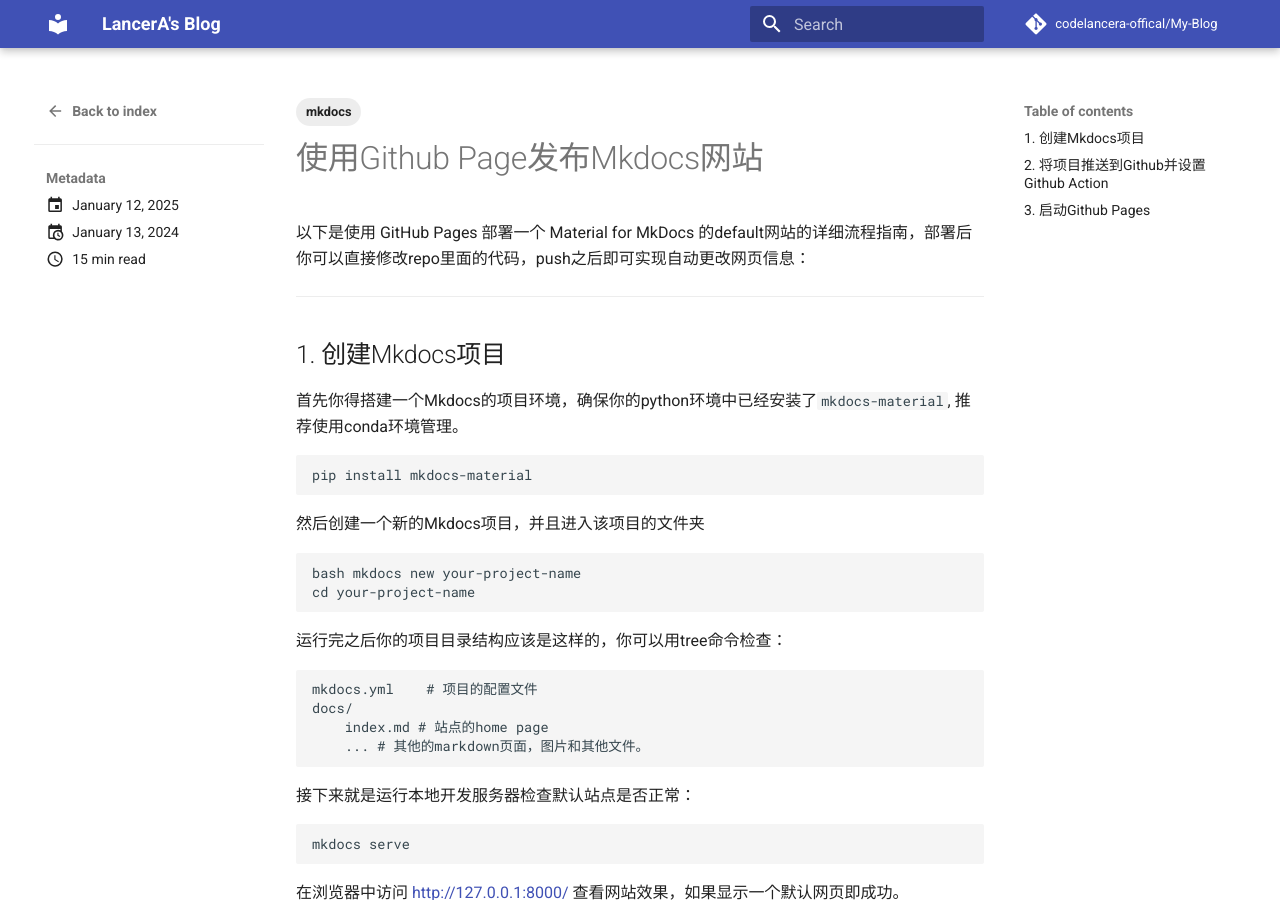
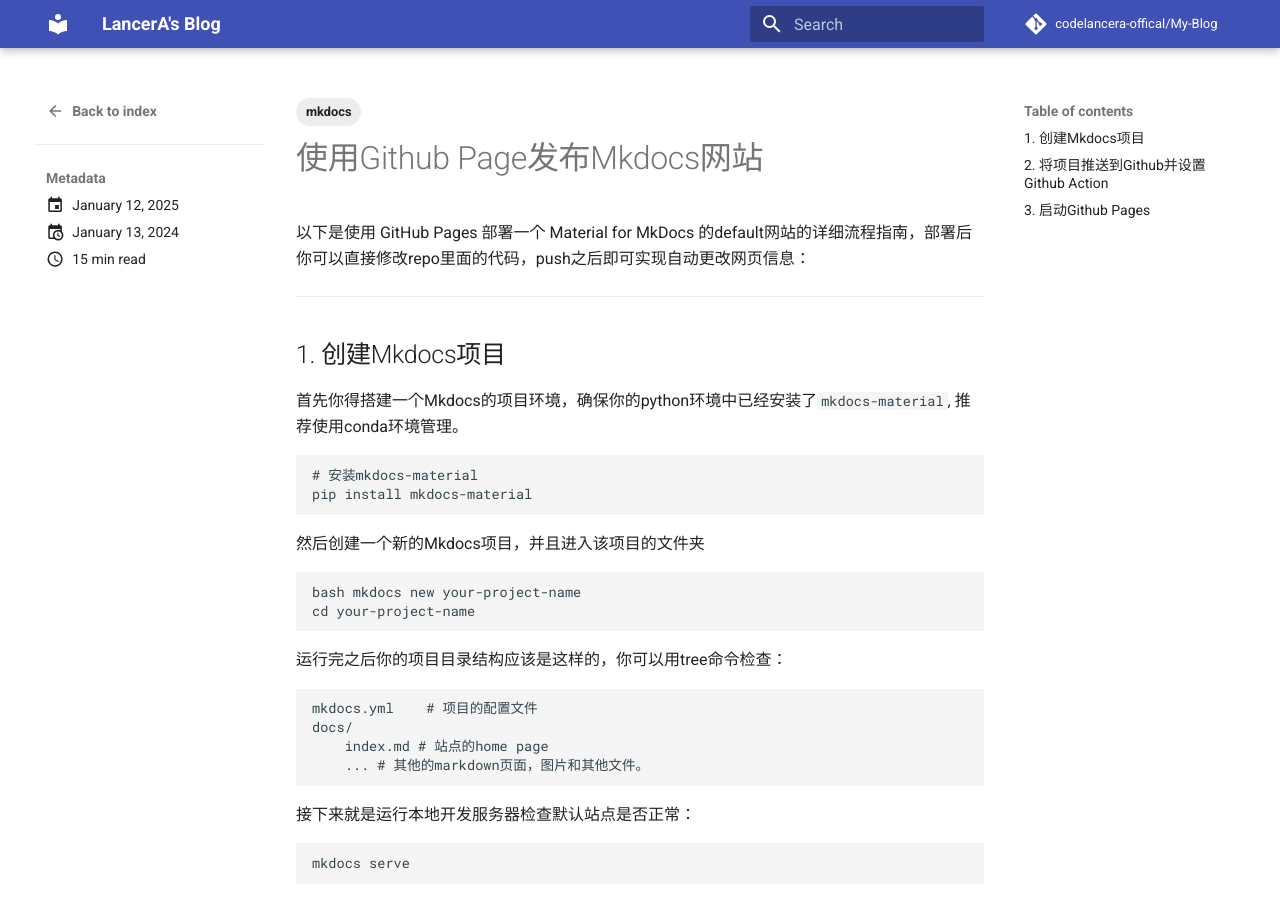
Before and after one commit to codelancera-offical/My-Blog, an MkDocs documentation site: the page built from docs/blog/posts/mkdocs-with-GithubPage.md, in a window 1280 px wide and 900 px high. Built offline with MkDocs 1.6.1 and Material for MkDocs 9.7.7, drawn with Linux system fonts in a browser that asks for light colours; comment, search, counter and statistics services are not loaded.

Commit message:
add a notation

````diff
--- a/docs/blog/posts/mkdocs-with-GithubPage.md
+++ b/docs/blog/posts/mkdocs-with-GithubPage.md
@@ -27,6 +27,7 @@
 首先你得搭建一个Mkdocs的项目环境，确保你的python环境中已经安装了`mkdocs-material`, 推荐使用conda环境管理。
 
 ```bash
+# 安装mkdocs-material
 pip install mkdocs-material
 ```
 
````
